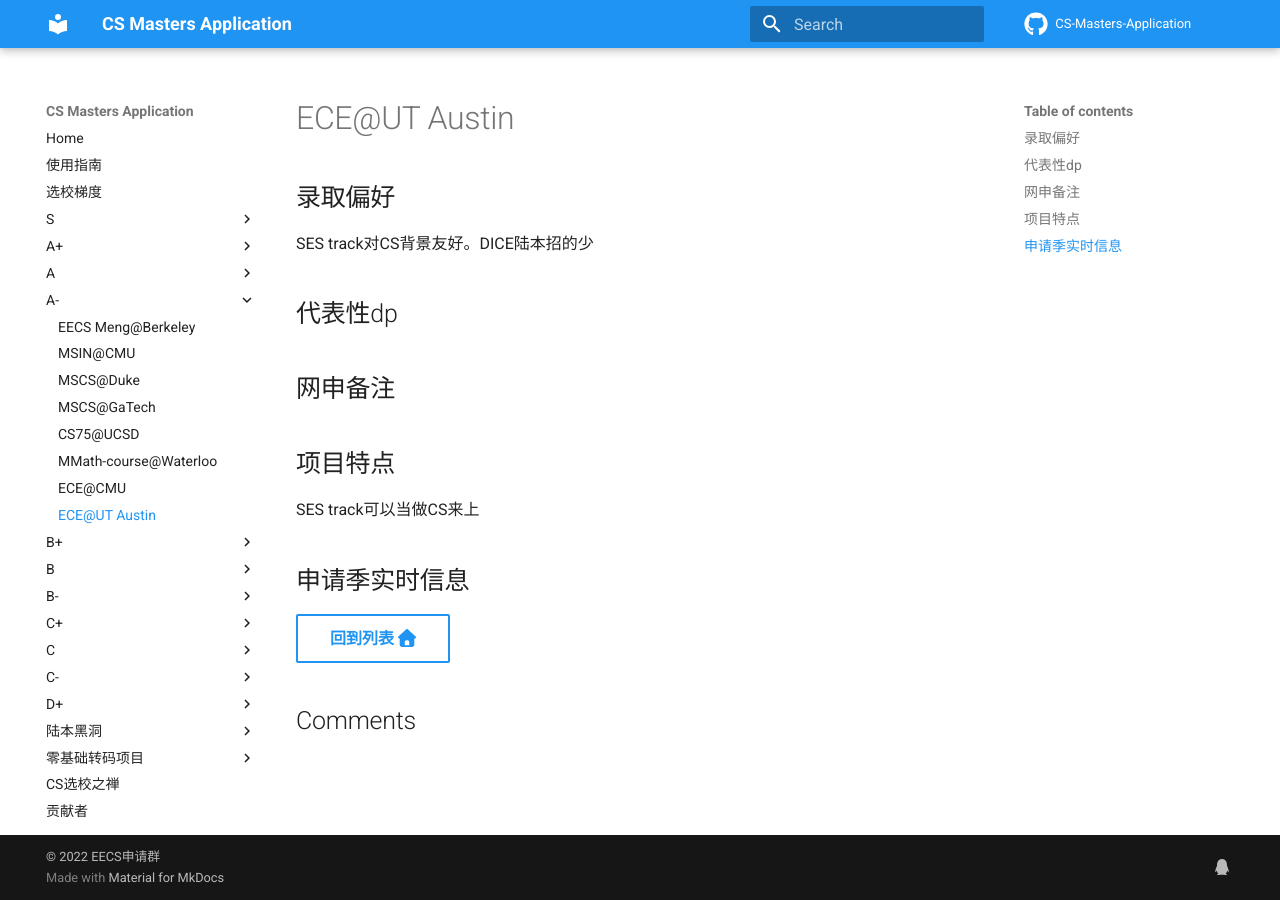
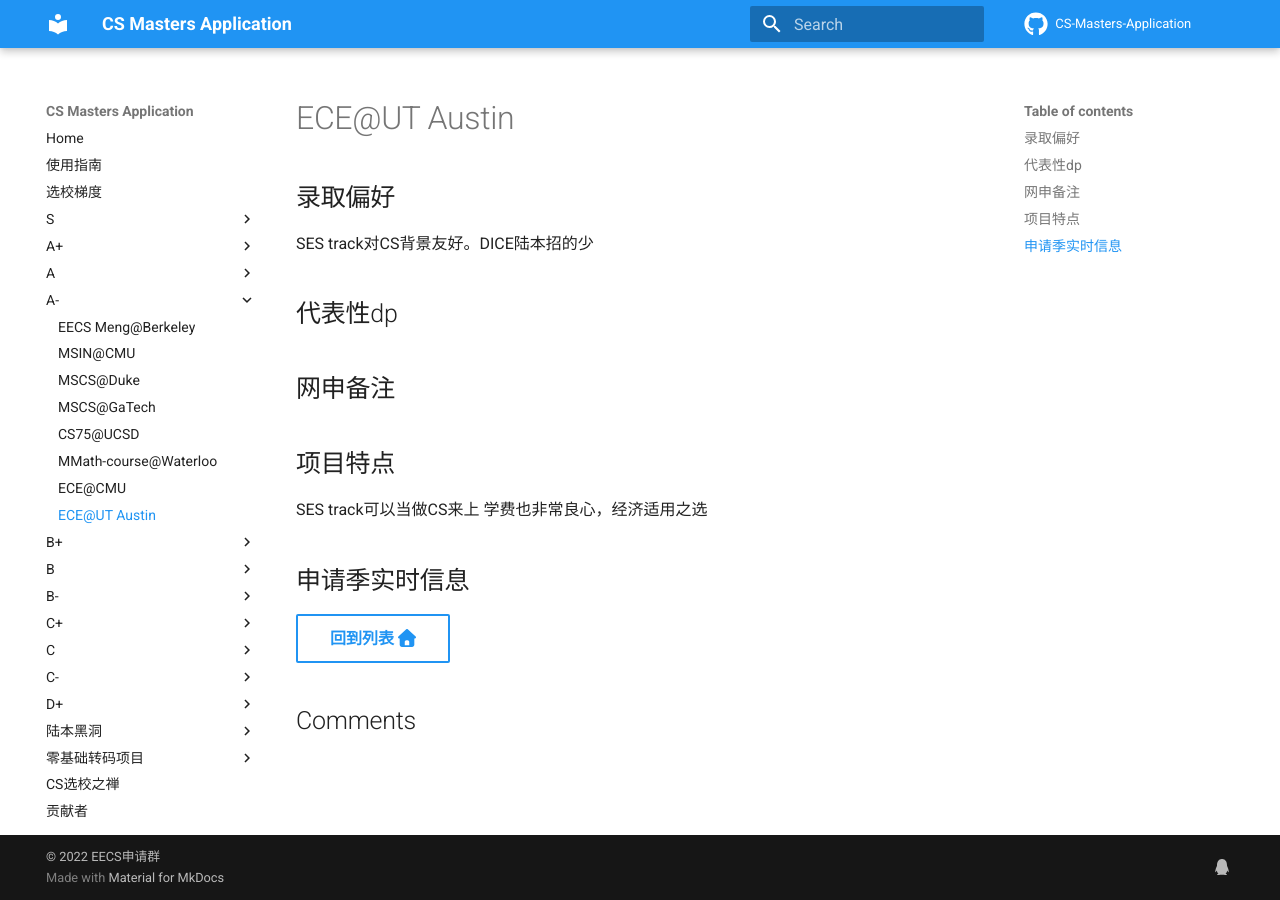
Before and after one commit to opencsapp/opencsapp.github.io, an MkDocs documentation site: the page built from docs/ECE@UT Austin.md, in a window 1280 px wide. Built offline with MkDocs 1.6.1 and Material for MkDocs 9.7.7, drawn with Linux system fonts in a browser that asks for light colours; comment, search, counter and statistics services are not loaded.

Commit message:
Update ECE@UT Austin.md

```diff
--- a/docs/ECE@UT Austin.md
+++ b/docs/ECE@UT Austin.md
@@ -6,6 +6,7 @@
 
 ## 项目特点
 SES track可以当做CS来上
+学费也非常良心，经济适用之选
 ## 申请季实时信息
 
 [回到列表 :fontawesome-solid-house:](选校梯度.md){ .md-button }
```
